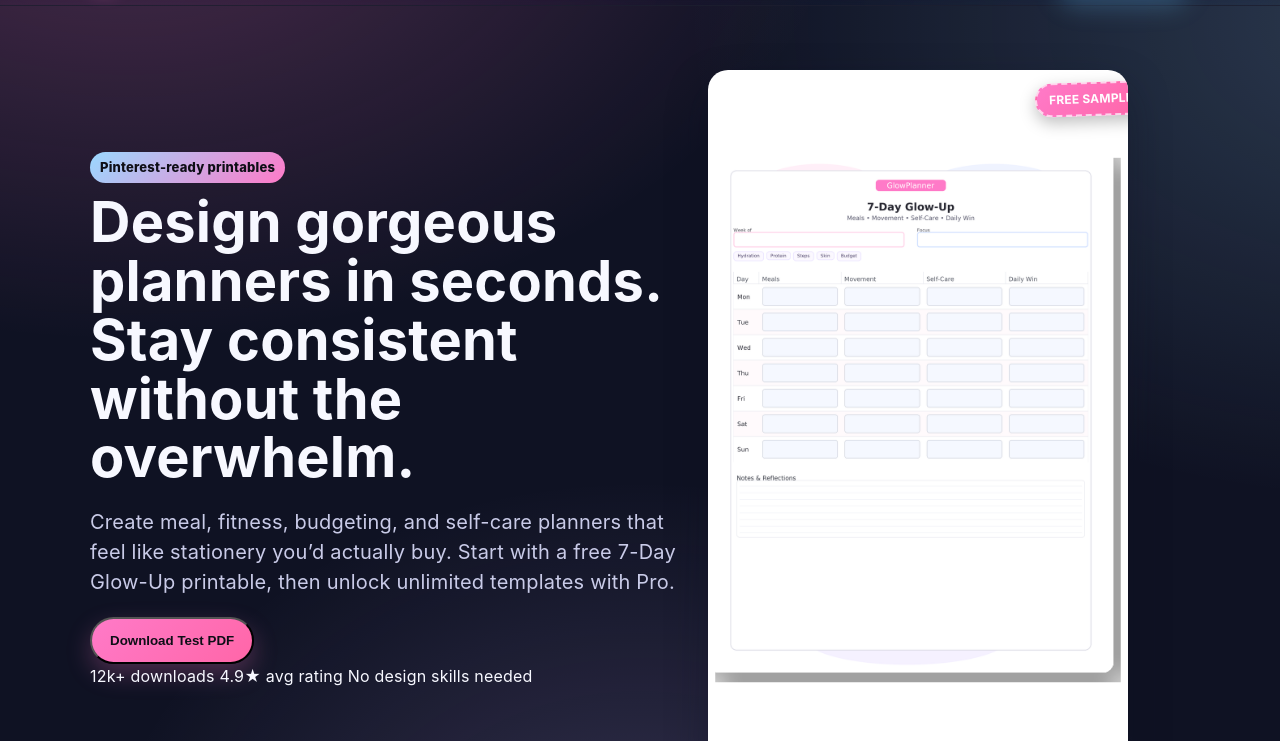
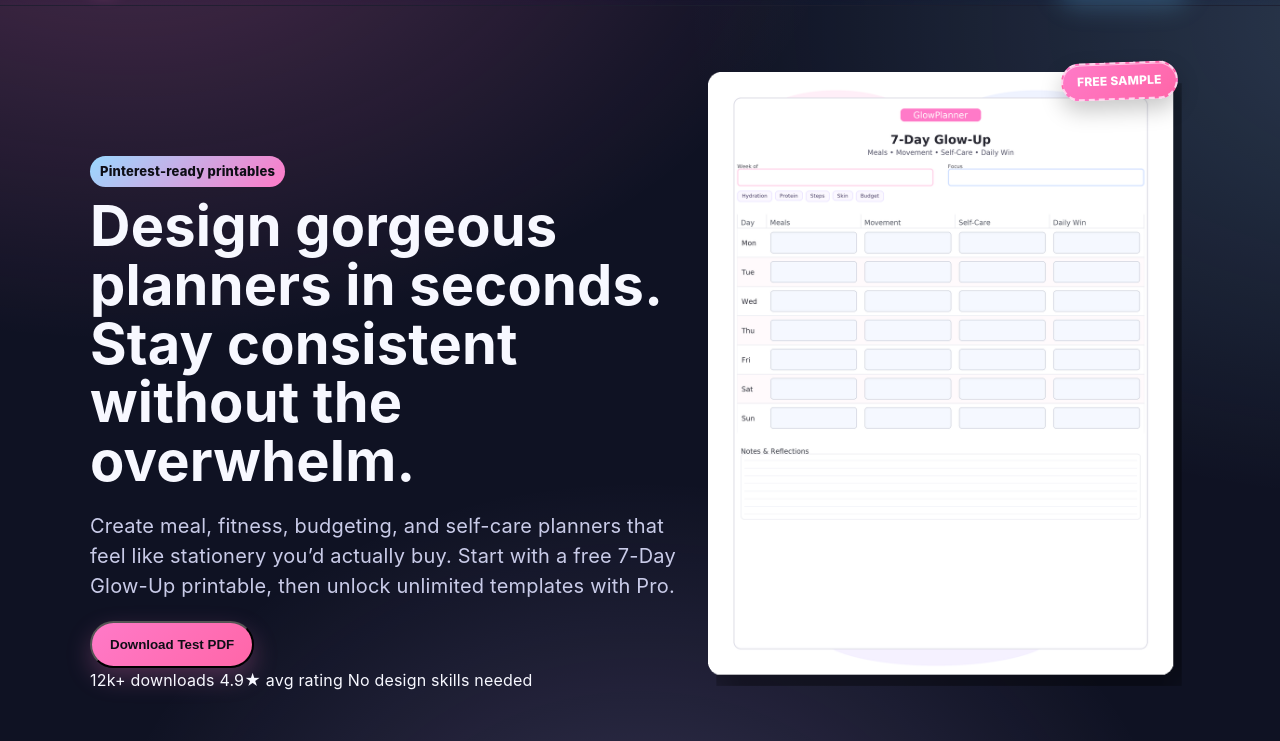
Before and after one commit to autin2/glowplannerepo, a website: page pintrestplanner/index.html in a window 1280 px wide. Shown: the part 59-800 px from the top of the page. Drawn offline with Linux system fonts and the light colour scheme.

Commit message:
Update style.css

```diff
--- a/pintrestplanner/style.css
+++ b/pintrestplanner/style.css
@@ -65,39 +65,62 @@ header.nav{
 .hero .actions{display:flex; gap:12px; margin-top:18px; flex-wrap:wrap}
 
 /* Mock preview */
-.mock {
+/* Mock container controls size; sticker sits OUTSIDE the clipped area */
+.mock{
   position: relative;
-  width: 100%;              /* container width controlled by grid/parent */
-  max-width: 420px;         /* fixed max size for hero */
-  aspect-ratio: 3/5;        /* keeps tall planner proportion */
-  border-radius: 20px;
-  overflow: hidden;
-  background: #fff;         /* fallback background */
-  box-shadow: 0 18px 40px rgba(15,18,35,.35);
-  display: flex;
-  align-items: center;
-  justify-content: center;
+  width: 100%;
+  max-width: 420px;               /* tune for your layout */
+  aspect-ratio: 3 / 4.4;          /* tall card proportion */
+  display: grid;
+  place-items: center;
+  overflow: visible;              /* <— lets the sticker stick out */
+  margin-inline: auto;
 }
 
-.mock .sticker {
-  position: absolute;
-  top: 12px;
-  right: -20px;
-  transform: rotate(6deg);
-  z-index: 2;
-  background: linear-gradient(135deg, #ff7ac8, #ff66a8);
-  color: #fff;
-  font-weight: 700;
-  font-size: 12px;
-  padding: 6px 12px;
-  border-radius: 999px;
-  box-shadow: 0 6px 16px rgba(0,0,0,.25);
+/* The rounded, clipped viewport for the image */
+.mock-viewport{
+  position: relative;
+  width: 100%;
+  height: 100%;
+  border-radius: 24px;
+  overflow: hidden;               /* <— clips only the image */
+  background: #fff;
+  box-shadow:
+    0 18px 40px rgba(15,18,35,.35),
+    0 2px 0 rgba(0,0,0,.06) inset; /* subtle top edge */
 }
 
-.mock-img {
+/* The preview image scales to the box; centered nicely */
+.mock-img{
   width: 100%;
   height: 100%;
-  object-fit: contain;      /* scale down to fit the box */
+  object-fit: contain;            /* image obeys the box */
+  object-position: center top;    /* bias to the top (shows header + grid) */
+  display: block;
+  transform: translateY(2px);     /* tiny nudge if it looked “off” */
+}
+
+/* Sticker no longer clipped */
+.mock .sticker{
+  position: absolute;
+  top: -8px;                      /* sits above the rounded frame */
+  right: 12px;
+  z-index: 3;
+  padding: 8px 14px;
+  border-radius: 999px;
+  background: linear-gradient(135deg,#ff7ac8,#ff66a8);
+  color: #fff;
+  font-weight: 800;
+  font-size: 12px;
+  letter-spacing: .2px;
+  transform: rotate(6deg);
+  box-shadow: 0 10px 22px rgba(0,0,0,.22), 0 1px 0 rgba(255,255,255,.6) inset;
+  pointer-events: none;
+}
+
+/* Bigger on wide screens */
+@media (min-width: 1100px){
+  .mock{ max-width: 520px; }
 }
 
 
```
